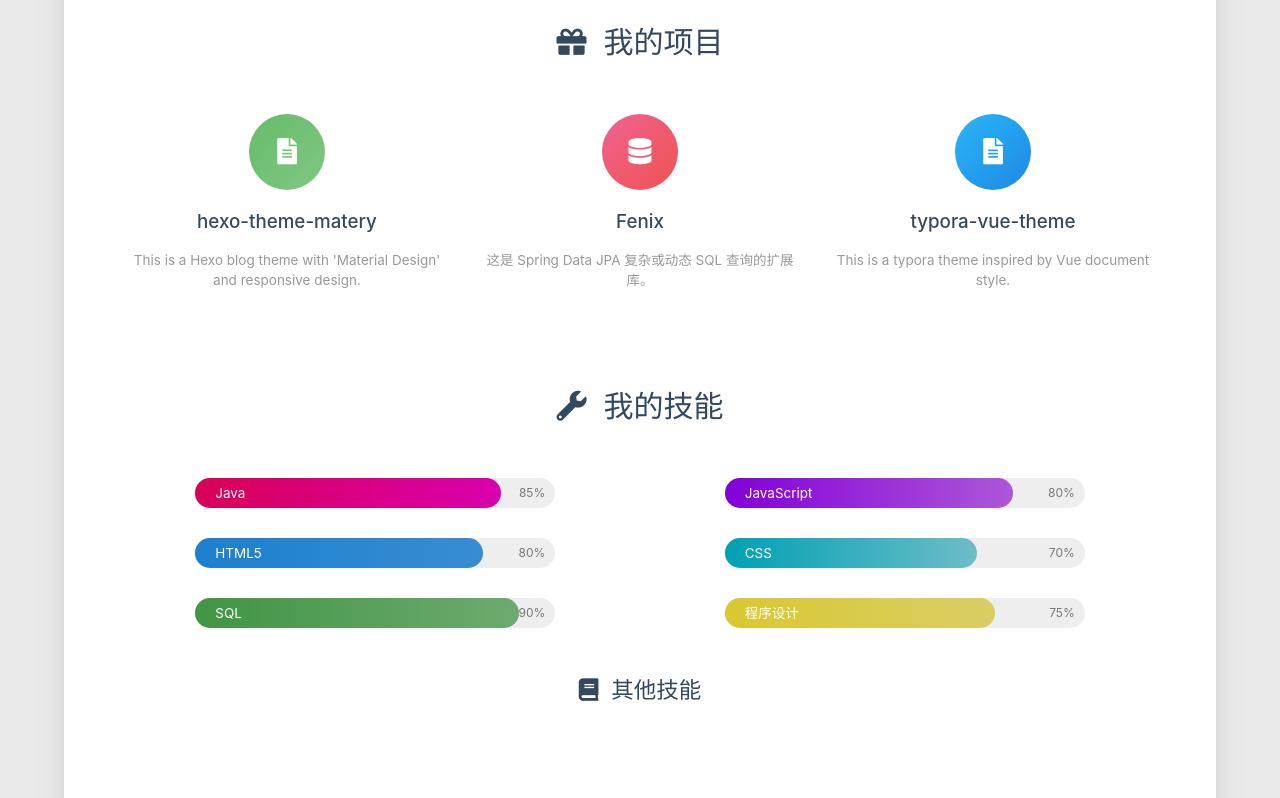
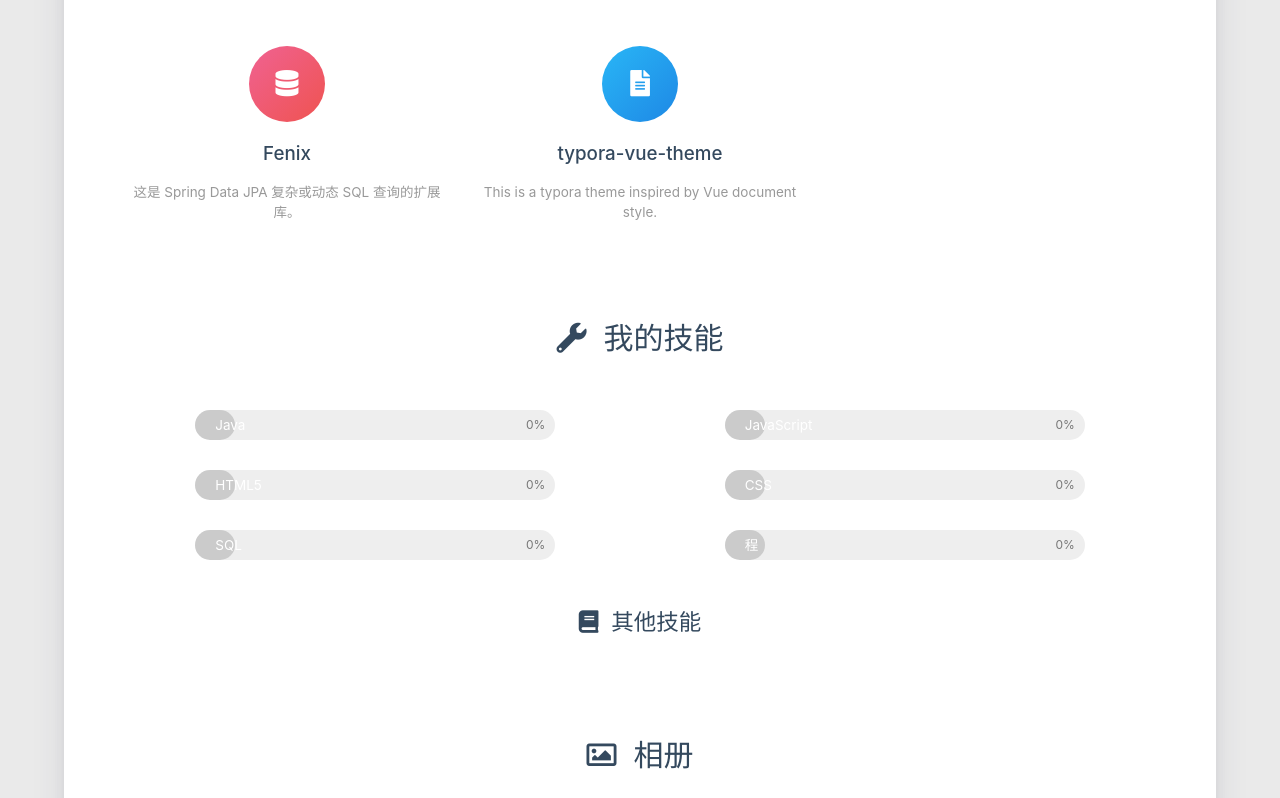
Before and after one commit to zhifeng-zhao/zhifeng-zhao.github.io, a plain HTML site: page about/index.html in a window 1280 px wide. Shown: the part 1381-2179 px from the top of the page. Drawn offline with nearby package versions, Linux system fonts and the light colour scheme; some packages are replaced by stand-ins of ours; a script that the page names is missing.

Commit message:
Site updated: 2021-03-28 16:08:48

```diff
--- a/about/index.html
+++ b/about/index.html
@@ -29,9 +29,9 @@
 
     <script src="/libs/jquery/jquery.min.js"></script>
 
-<meta name="generator" content="Hexo 5.4.0">
+<meta name="generator" content="Hexo 5.4.0"><link rel="alternate" href="/atom.xml" title="困到不行" type="application/atom+xml">
+
 <style>.github-emoji { position: relative; display: inline-block; width: 1.2em; min-height: 1.2em; overflow: hidden; vertical-align: top; color: transparent; }  .github-emoji > span { position: relative; z-index: 10; }  .github-emoji img, .github-emoji .fancybox { margin: 0 !important; padding: 0 !important; border: none !important; outline: none !important; text-decoration: none !important; user-select: none !important; cursor: auto !important; }  .github-emoji img { height: 1.2em !important; width: 1.2em !important; position: absolute !important; left: 50% !important; top: 50% !important; transform: translate(-50%, -50%) !important; user-select: none !important; cursor: auto !important; } .github-emoji-fallback { color: inherit; } .github-emoji-fallback img { opacity: 0 !important; }</style>
-<link rel="alternate" href="/atom.xml" title="困到不行" type="application/atom+xml">
 </head>
 
 
@@ -237,7 +237,7 @@
 
         <li><div class="divider"></div></li>
         <li>
-            <a href="https://github.com/blinkfox/hexo-theme-matery" class="waves-effect waves-light" target="_blank">
+            <a href="https://github.com/zhifeng-zhao" class="waves-effect waves-light" target="_blank">
                 <i class="fab fa-github-square fa-fw"></i>Fork Me
             </a>
         </li>
@@ -294,7 +294,7 @@
     }
 </style>
 
-<a href="https://github.com/blinkfox/hexo-theme-matery" class="github-corner tooltipped hide-on-med-and-down" target="_blank"
+<a href="https://github.com/zhifeng-zhao" class="github-corner tooltipped hide-on-med-and-down" target="_blank"
    data-tooltip="Fork Me" data-position="left" data-delay="50">
     <svg viewBox="0 0 250 250" aria-hidden="true">
         <path d="M0,0 L115,115 L130,115 L142,142 L250,250 L250,0 Z"></path>
@@ -335,9 +335,7 @@
                     var typed = new Typed("#subtitle", {
                         strings: [
 
-                                "从来没有真正的绝境, 只有心灵的迷途",
-
-                                "Never really desperate, only the lost of the soul",
+                                "😪",
 
                         ],
                         startDelay: 300,
@@ -480,7 +478,7 @@
                     </div>
                 </div>
 
-                <div class="introduction center-align" data-aos="fade-up">If you wish to succeed, you should use persistence as your good friend, experience as your reference, prudence as your brother and hope as your sentry.</div>
+                <div class="introduction center-align" data-aos="fade-up"></div>
 
                 <style type="text/css">
     #posts-chart,
@@ -661,19 +659,6 @@
 
         <div class="col s12 m6 l4" data-aos="fade-up">
             <div class="info center-align">
-                <a href="http://github.com/blinkfox/hexo-theme-matery" class="icon"
-                   style="background: linear-gradient(to bottom right, #66BB6A 0%, #81C784 100%)" target="_blank">
-                    <i class="fas fa-file-alt"></i>
-                </a>
-                <div class="info-title">
-                    <a href="http://github.com/blinkfox/hexo-theme-matery" target="_blank">hexo-theme-matery</a>
-                </div>
-                <div class="info-desc">This is a Hexo blog theme with &#39;Material Design&#39; and responsive design.</div>
-            </div>
-        </div>
-
-        <div class="col s12 m6 l4" data-aos="fade-up">
-            <div class="info center-align">
                 <a href="https://github.com/blinkfox/fenix" class="icon"
                    style="background: linear-gradient(to bottom right, #F06292 0%, #EF5350 100%)" target="_blank">
                     <i class="fas fa-database"></i>
@@ -717,10 +702,10 @@
         <div class="col s12 m6 l6" data-aos="fade-up">
             <div class="skillbar">
                 <div class="skillbar-title"
-                     style="background: linear-gradient(to right, #FF0066 0%, #FF00CC 100%); width: 85%">
+                     style="background: linear-gradient(to right, #FF0066 0%, #FF00CC 100%); width: 0%">
                     <span>Java</span>
                 </div>
-                <div class="skill-bar-percent">85%</div>
+                <div class="skill-bar-percent">0%</div>
             </div>
         </div>
 
@@ -728,10 +713,10 @@
         <div class="col s12 m6 l6" data-aos="fade-up">
             <div class="skillbar">
                 <div class="skillbar-title"
-                     style="background: linear-gradient(to right, #9900FF 0%, #CC66FF 100%); width: 80%">
+                     style="background: linear-gradient(to right, #9900FF 0%, #CC66FF 100%); width: 0%">
                     <span>JavaScript</span>
                 </div>
-                <div class="skill-bar-percent">80%</div>
+                <div class="skill-bar-percent">0%</div>
             </div>
         </div>
 
@@ -739,10 +724,10 @@
         <div class="col s12 m6 l6" data-aos="fade-up">
             <div class="skillbar">
                 <div class="skillbar-title"
-                     style="background: linear-gradient(to right, #2196F3 0%, #42A5F5 100%); width: 80%">
+                     style="background: linear-gradient(to right, #2196F3 0%, #42A5F5 100%); width: 0%">
                     <span>HTML5</span>
                 </div>
-                <div class="skill-bar-percent">80%</div>
+                <div class="skill-bar-percent">0%</div>
             </div>
         </div>
 
@@ -750,10 +735,10 @@
         <div class="col s12 m6 l6" data-aos="fade-up">
             <div class="skillbar">
                 <div class="skillbar-title"
-                     style="background: linear-gradient(to right, #00BCD4 0%, #80DEEA 100%); width: 70%">
+                     style="background: linear-gradient(to right, #00BCD4 0%, #80DEEA 100%); width: 0%">
                     <span>CSS</span>
                 </div>
-                <div class="skill-bar-percent">70%</div>
+                <div class="skill-bar-percent">0%</div>
             </div>
         </div>
 
@@ -761,10 +746,10 @@
         <div class="col s12 m6 l6" data-aos="fade-up">
             <div class="skillbar">
                 <div class="skillbar-title"
-                     style="background: linear-gradient(to right, #4CAF50 0%, #81C784 100%); width: 90%">
+                     style="background: linear-gradient(to right, #4CAF50 0%, #81C784 100%); width: 0%">
                     <span>SQL</span>
                 </div>
-                <div class="skill-bar-percent">90%</div>
+                <div class="skill-bar-percent">0%</div>
             </div>
         </div>
 
@@ -772,10 +757,10 @@
         <div class="col s12 m6 l6" data-aos="fade-up">
             <div class="skillbar">
                 <div class="skillbar-title"
-                     style="background: linear-gradient(to right, #FFEB3B 0%, #FFF176 100%); width: 75%">
+                     style="background: linear-gradient(to right, #FFEB3B 0%, #FFF176 100%); width: 0%">
                     <span>程序设计</span>
                 </div>
-                <div class="skill-bar-percent">75%</div>
+                <div class="skill-bar-percent">0%</div>
             </div>
         </div>
 
@@ -886,8 +871,8 @@
     <div class="row">
         <meting-js class="col l8 offset-l2 m10 offset-m1 s12"
                    server="netease"
-                   type="song"
-                   id="460043748"
+                   type="discover/toplist"
+                   id="3778678"
                    fixed='true'
                    autoplay='false'
                    theme='#42b983'
```
Also changed, not shown: 2021/03/27/hello-world/index.html (+6 -6 lines), 404/index.html (+6 -6 lines), archives/2021/03/index.html (+7 -9 lines), archives/2021/index.html (+7 -9 lines), archives/index.html (+7 -9 lines), categories/index.html (+7 -9 lines), contact/index.html (+7 -9 lines), friends/index.html (+7 -9 lines), index.html (+8 -10 lines), tags/index.html (+7 -9 lines), medias/avatar.jpg, medias/reward/alipay.jpg (deleted), medias/reward/wechat.png (deleted).
